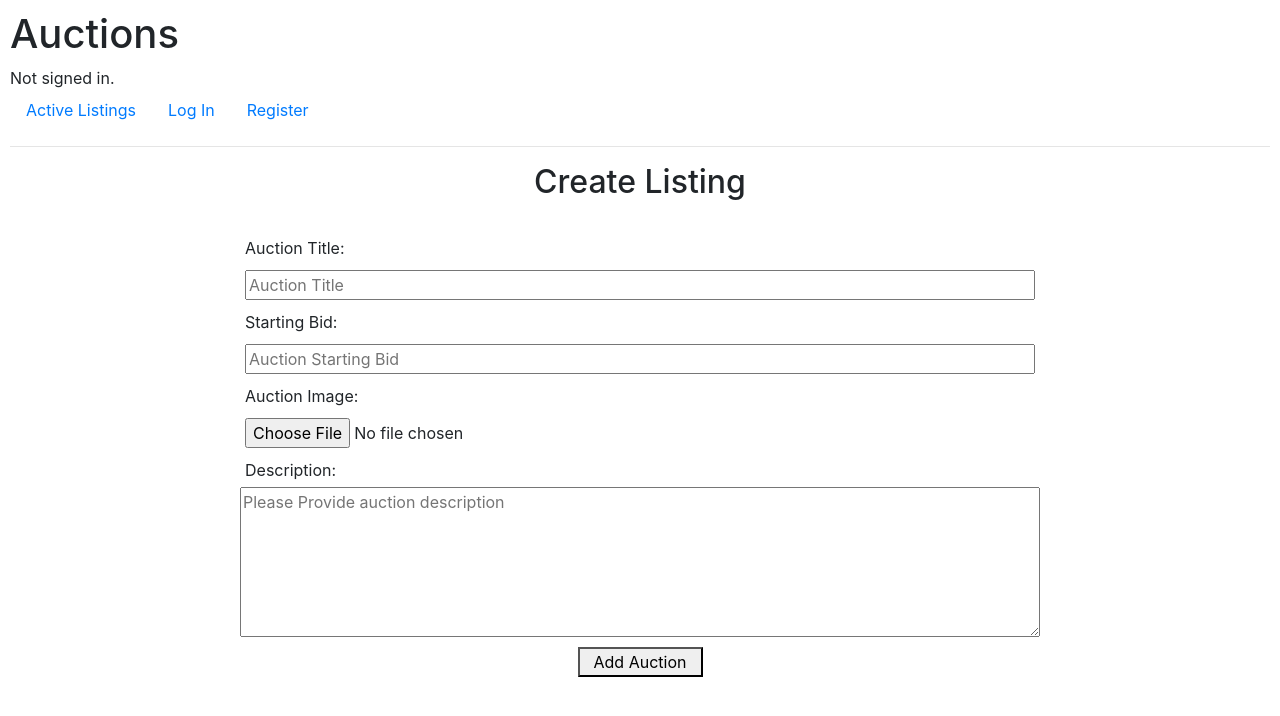
After one commit to knknn55555/commerce, a Django app: page /create in a window 1280 px wide. The commit adds this page. Shown: the top 716 px of the page. Run offline with Django 3.2, Linux system fonts and the light colour scheme; some libraries are stand-ins or nearby versions.

Commit message:
Add Creating Page

```diff
--- a/auctions/models.py
+++ b/auctions/models.py
@@ -9,4 +9,8 @@ class auction_list(models.Model):
     auction_image = models.ImageField(blank=True, null=True)
     auction_title = models.CharField(max_length=64)
     auction_price = models.IntegerField(blank=True, null=True)
+    auction_description = models.TextField(max_length=255, blank=True, null=True)
     created_date = models.DateField(auto_now_add=False, auto_now=False, blank=True)
+
+    def __str__(self):
+        return f'{self.auction_title}'
--- /dev/null
+++ b/auctions/static/auction/styles.css
@@ -0,0 +1,57 @@
+body {
+    padding: 10px;
+}
+
+main {
+    display: flex;
+    flex-direction: column;
+}
+
+main > div {
+    border: 1px solid  #cccccc;
+    margin: 5px;
+    padding: 10px;
+    display: flex;
+    flex-direction: row;
+}
+
+div > img {
+    margin-left: 200px;
+    margin-right: 300px;
+}
+
+.info {
+    margin-top: 40px;
+}
+
+/* Creat List Form */
+
+.h_create {
+    margin: 0 auto;
+    width: 800px;
+    text-align: center;
+    margin-bottom: 30px;
+}
+
+.add_auction {
+    margin: 0 auto;
+    display: flex;
+    flex-direction: column;
+    width: 800px;
+}
+
+label, input {
+    display: flex;
+    flex-direction: row;
+    margin: 5px;
+}
+
+button {
+    align-self: center;
+    margin: 10px;
+    width: 125px;
+}
+
+textarea {
+    height: 150px;
+}
--- a/auctions/static/auctions/styles.css
+++ /dev/null
@@ -1,3 +0,0 @@
-body {
-    padding: 10px;
-}
--- /dev/null
+++ b/auctions/templates/auctions/create.html
@@ -0,0 +1,26 @@
+{% extends "auctions/layout.html" %}
+
+{% block title %}
+    Create Listing
+{% endblock %}
+
+{% block body %}
+    <h2 class="h_create">Create Listing</h2>
+
+    <form action="{% url 'create' %}" method="POST" class="add_auction">
+        {% csrf_token %}
+        <label for="title">Auction Title:</label>
+        <input type="text" name="title" id="title" placeholder="Auction Title">
+
+        <label for="bid">Starting Bid:</label>
+        <input type="number" name="bid" id="bid" placeholder="Auction Starting Bid">
+
+        <label>Auction Image:</label>
+        <input type="file" name="image">
+
+        <label for="description">Description:</label>
+        <textarea id="description" name="description" placeholder="Please Provide auction description" height="5000"></textarea>
+
+        <button>Add Auction</button>
+    </form>
+{% endblock %}
--- a/auctions/templates/auctions/layout.html
+++ b/auctions/templates/auctions/layout.html
@@ -5,7 +5,7 @@
     <head>
         <title>{% block title %}Auctions{% endblock %}</title>
         <link rel="stylesheet" href="https://stackpath.bootstrapcdn.com/bootstrap/4.4.1/css/bootstrap.min.css" integrity="sha384-Vkoo8x4CGsO3+Hhxv8T/Q5PaXtkKtu6ug5TOeNV6gBiFeWPGFN9MuhOf23Q9Ifjh" crossorigin="anonymous">
-        <link href="{% static 'auctions/styles.css' %}" rel="stylesheet">
+        <link href="{% static 'auction/styles.css' %}" rel="stylesheet" type="text/css">
     </head>
     <body>
         <h1>Auctions</h1>
@@ -21,6 +21,15 @@
                 <a class="nav-link" href="{% url 'index' %}">Active Listings</a>
             </li>
             {% if user.is_authenticated %}
+                <li class="nav-item">
+                    <a class="nav-link" href="#">Categories</a>
+                </li>
+                <li class="nav-item">
+                    <a class="nav-link" href="#">Watchlist</a>
+                </li>
+                <li class="nav-item">
+                    <a class="nav-link" href="{% url 'create' %}">Create Listing</a>
+                </li>
                 <li class="nav-item">
                     <a class="nav-link" href="{% url 'logout' %}">Log Out</a>
                 </li>
--- a/auctions/urls.py
+++ b/auctions/urls.py
@@ -7,7 +7,6 @@ urlpatterns = [
     path("", views.index, name="index"),
     path("login", views.login_view, name="login"),
     path("logout", views.logout_view, name="logout"),
-    path("register", views.register, name="register")
-]
-
-urlpatterns += static(settings.MEDIA_URL, document_root=settings.MEDIA_ROOT)
+    path("register", views.register, name="register"),
+    path("create", views.create, name="create")
+]+ static(settings.MEDIA_URL, document_root=settings.MEDIA_ROOT)
--- a/auctions/views.py
+++ b/auctions/views.py
@@ -3,12 +3,16 @@ from django.db import IntegrityError
 from django.http import HttpResponse, HttpResponseRedirect
 from django.shortcuts import render
 from django.urls import reverse
+from datetime import datetime, timezone
 
-from .models import User
+from .models import User, auction_list
 
 
 def index(request):
-    return render(request, "auctions/index.html")
+    auctions = auction_list.objects.all()
+    return render(request, "auctions/index.html", {
+        "auctions": auctions
+    })
 
 
 def login_view(request):
@@ -61,3 +65,12 @@ def register(request):
         return HttpResponseRedirect(reverse("index"))
     else:
         return render(request, "auctions/register.html")
+
+def create(request):
+    if request.method == "POST":
+        title = request.POST["title"]
+        price = request.POST["bid"]
+        image = request.POST["image"]
+        description = request.POST["description"]
+        time = datetime.now().date()
+    return render(request, "auctions/create.html")
```
Also changed, not shown: auctions/templates/auctions/index.html (+14 -1 lines), auctions/migrations/0001_initial.py, auctions/migrations/0002_remove_auction_list_auction_description.py (added), auctions/migrations/0003_auction_list_auction_description.py (added), commerce/settings.py (line endings or trailing spaces), db.sqlite3.
